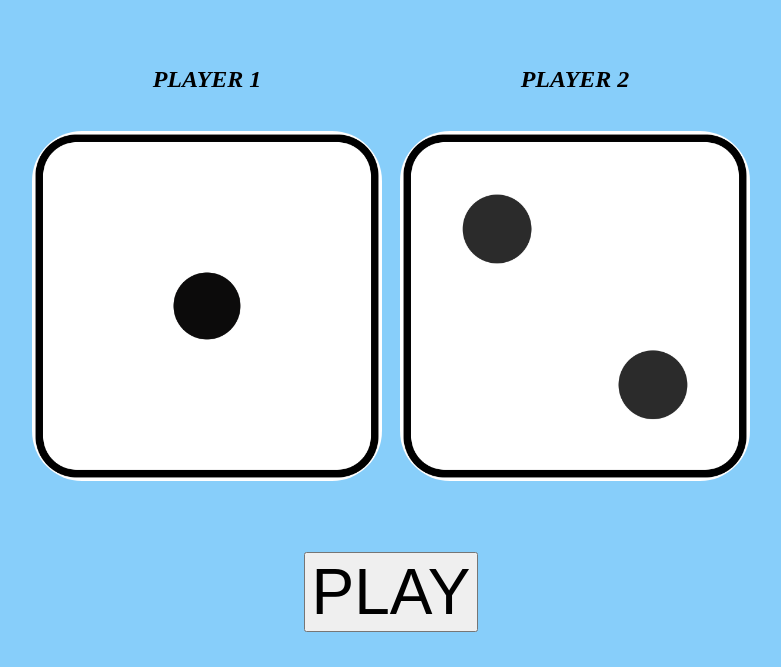
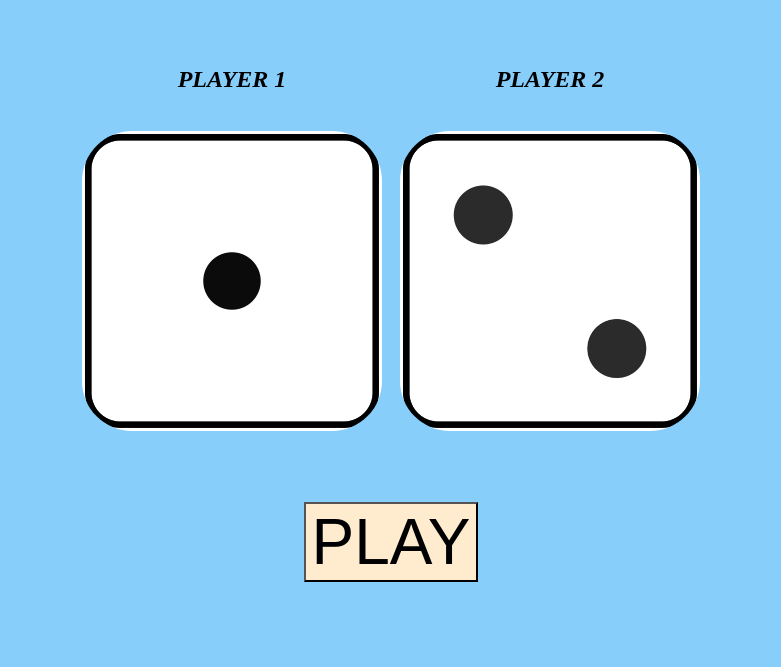
Before and after one commit to HarshitsSri/FULL-STACK-DEVELOPMENT, a plain HTML site: page DICE_GAME_PROJECT/index.html in a window 1280 px wide. Shown: the part 133-800 px from the top of the page, without its empty margins (249-1030 px from the left). Drawn offline with Linux system fonts and the light colour scheme.

Commit message:
dice game modifiation

```diff
--- a/DICE_GAME_PROJECT/style.css
+++ b/DICE_GAME_PROJECT/style.css
@@ -8,13 +8,17 @@ table{
     margin: 50px auto 50px auto;
     border-spacing: 1rem;
 }
-.btn{
+.btn {
     font-size: 4rem;
     text-align: center;
+
+}
+button{
+    background-color: blanchedalmond;
 }
 img{
-    width: 350px;
-    height: 350px;
+    width: 300px;
+    height: 300px;
     border-radius: 50px;
 
 }
```
